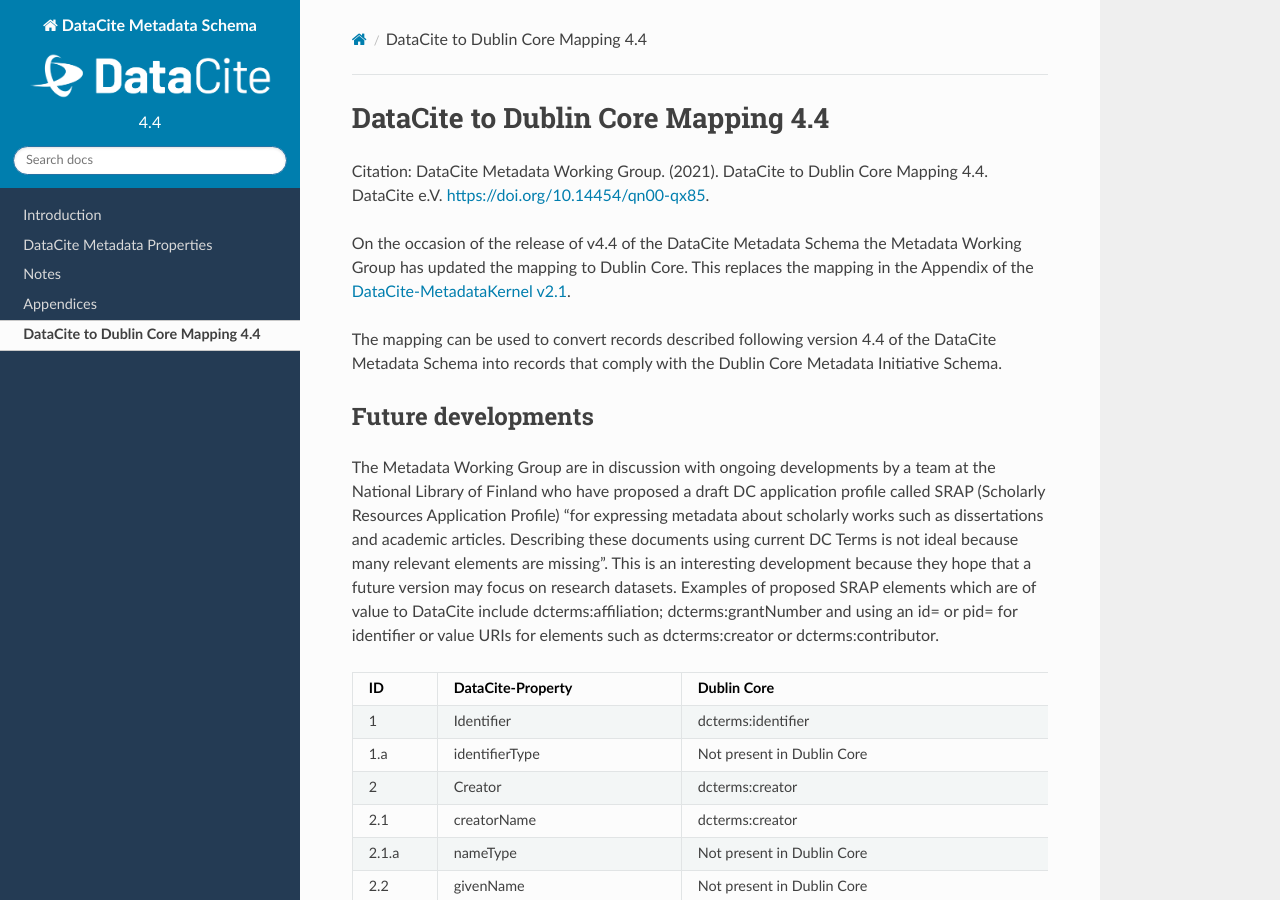
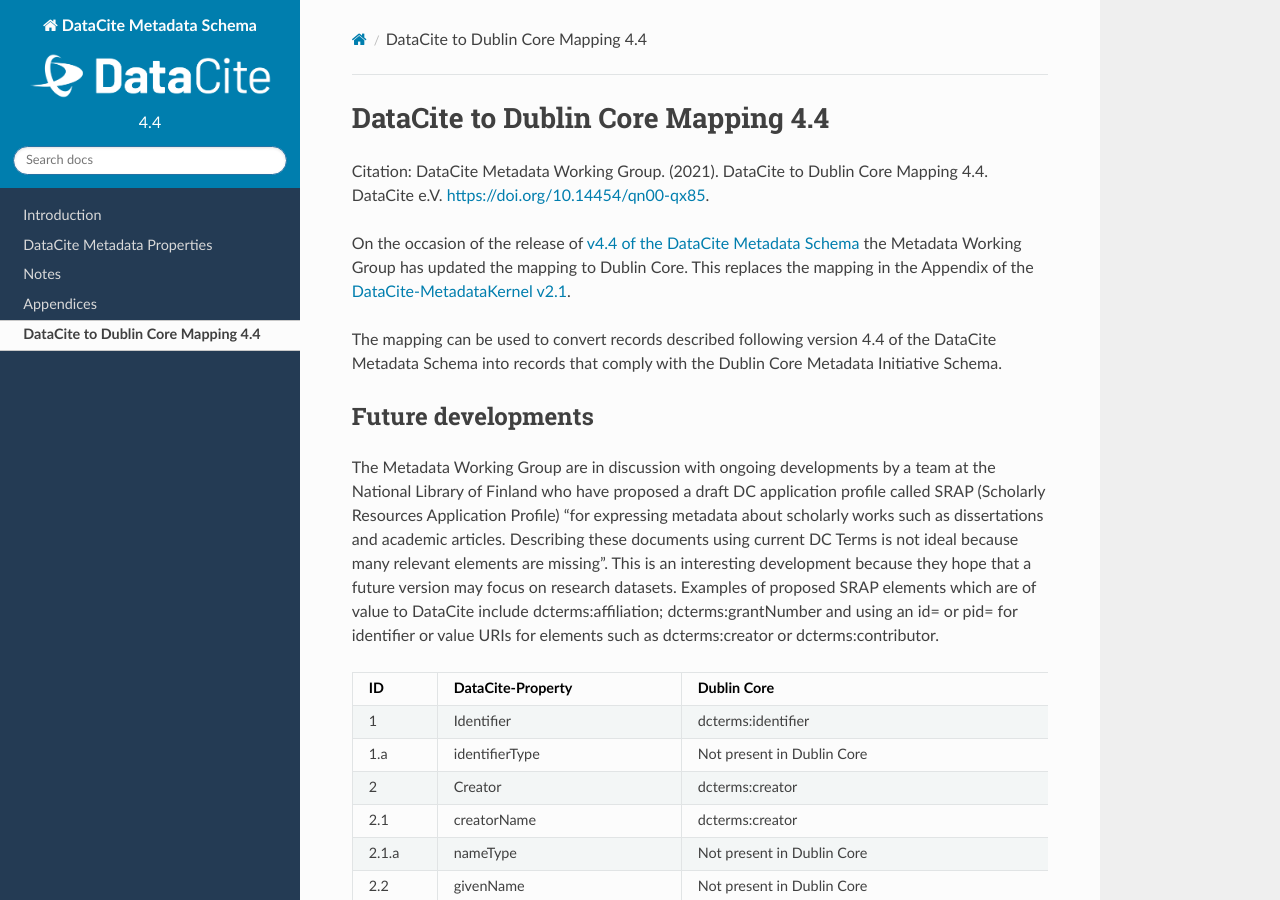
Before and after one commit to datacite/schema-docs, a Sphinx documentation site: the page built from docs/dublin_core.rst, in a window 1280 px wide and 900 px high. Built offline with Sphinx 7.4.7 and the Read the Docs theme 2.0.0, drawn with Linux system fonts in a browser that asks for light colours; comment, search, counter and statistics services are not loaded; part of the change alters nothing that is shown.

```diff
--- a/docs/dublin_core.rst
+++ b/docs/dublin_core.rst
@@ -4,7 +4,7 @@ DataCite to Dublin Core Mapping 4.4
 Citation:
 DataCite Metadata Working Group. (2021). DataCite to Dublin Core Mapping 4.4. DataCite e.V. https://doi.org/10.14454/qn00-qx85.
 
-On the occasion of the release of v4.4 of the DataCite Metadata Schema the Metadata Working Group has updated the mapping to Dublin Core. This replaces the mapping in the Appendix of the `DataCite-MetadataKernel v2.1 <https://schema.datacite.org/archive/kernel-2.1/doc/DataCite-MetadataKernel_v2.1.pdf>`_.
+On the occasion of the release of `v4.4 of the DataCite Metadata Schema <https://schema.datacite.org/meta/kernel-4.4/doc/DataCite-MetadataKernel_v4.4.pdf>`_ the Metadata Working Group has updated the mapping to Dublin Core. This replaces the mapping in the Appendix of the `DataCite-MetadataKernel v2.1 <https://schema.datacite.org/archive/kernel-2.1/doc/DataCite-MetadataKernel_v2.1.pdf>`_.
 
 The mapping can be used to convert records described following version 4.4 of the DataCite Metadata Schema into records that comply with the Dublin Core Metadata Initiative Schema.
 
```
